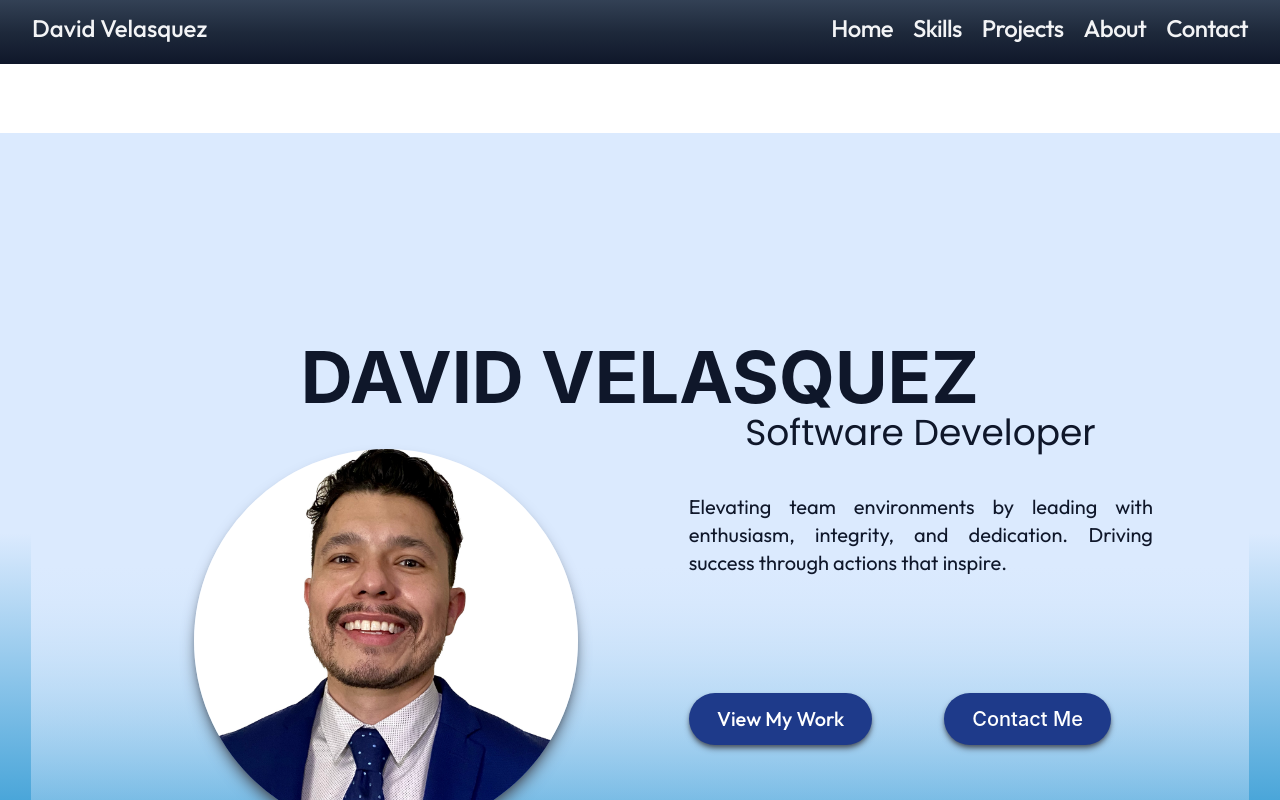
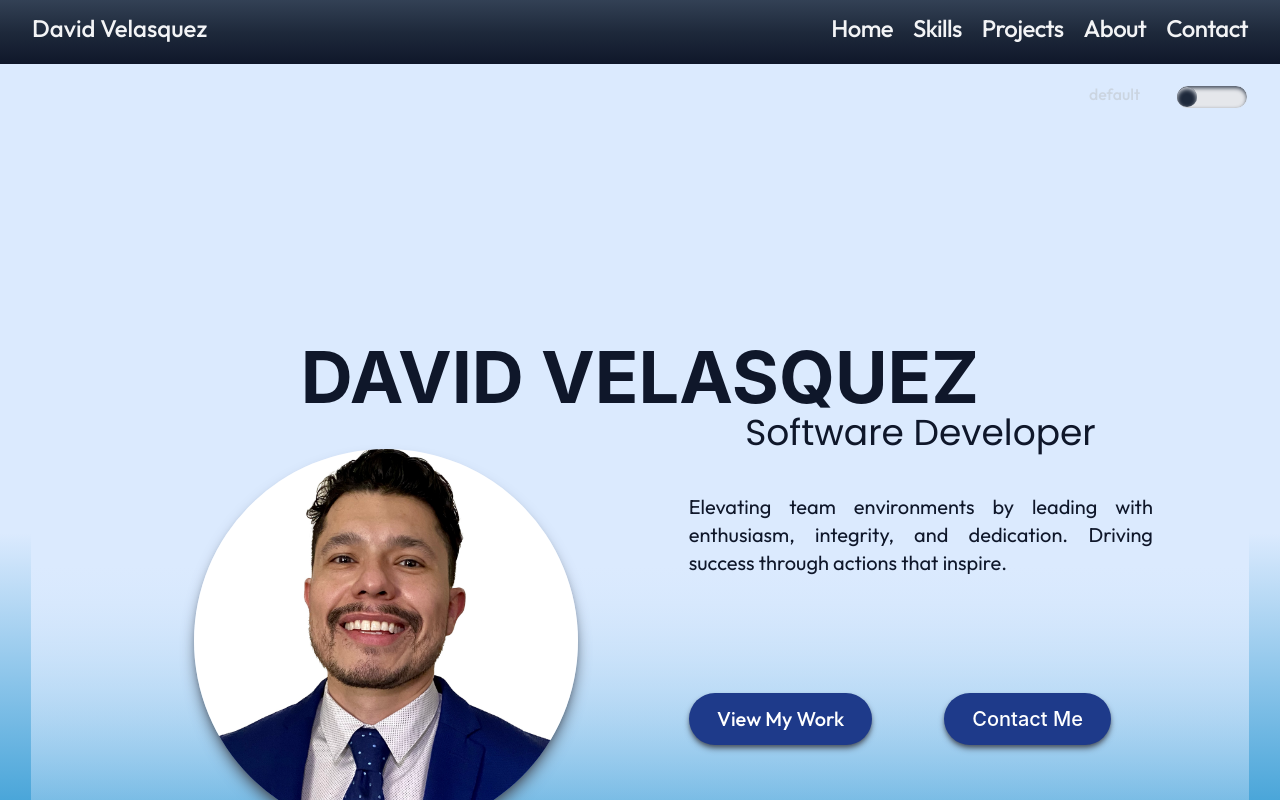
Before and after one commit to davidxv15/Portfolio-2, a React (Vite) app: page / in a window 1280 px wide. Shown: the top 800 px of the page. Built offline with nearby package versions, Linux system fonts and the light colour scheme; a web font is replaced by a local one.

Commit message:
style(App): themeToggle: sm:-translate-y-60 strike

```diff
--- a/src/App.tsx
+++ b/src/App.tsx
@@ -26,7 +26,7 @@ const App: React.FC = () => {
       <div className="sticky top-0 z-50 justify-between bg-opacity-0">
         <Navbar />
       </div>
-      <div className="mr-auto flex justify-end text-red-400 font-outfit bg-blue-100 animate-fade sm:-translate-y-60">
+      <div className="mr-auto flex justify-end text-red-400 font-outfit bg-blue-100 animate-fade">
         <ThemeToggle
           themes={["default", "grayscale", "sepia", "locked"]}
           onThemeChange={(theme) => handleThemeChange(theme)}
```
Lines whose indentation alone changed are shown as unchanged.
